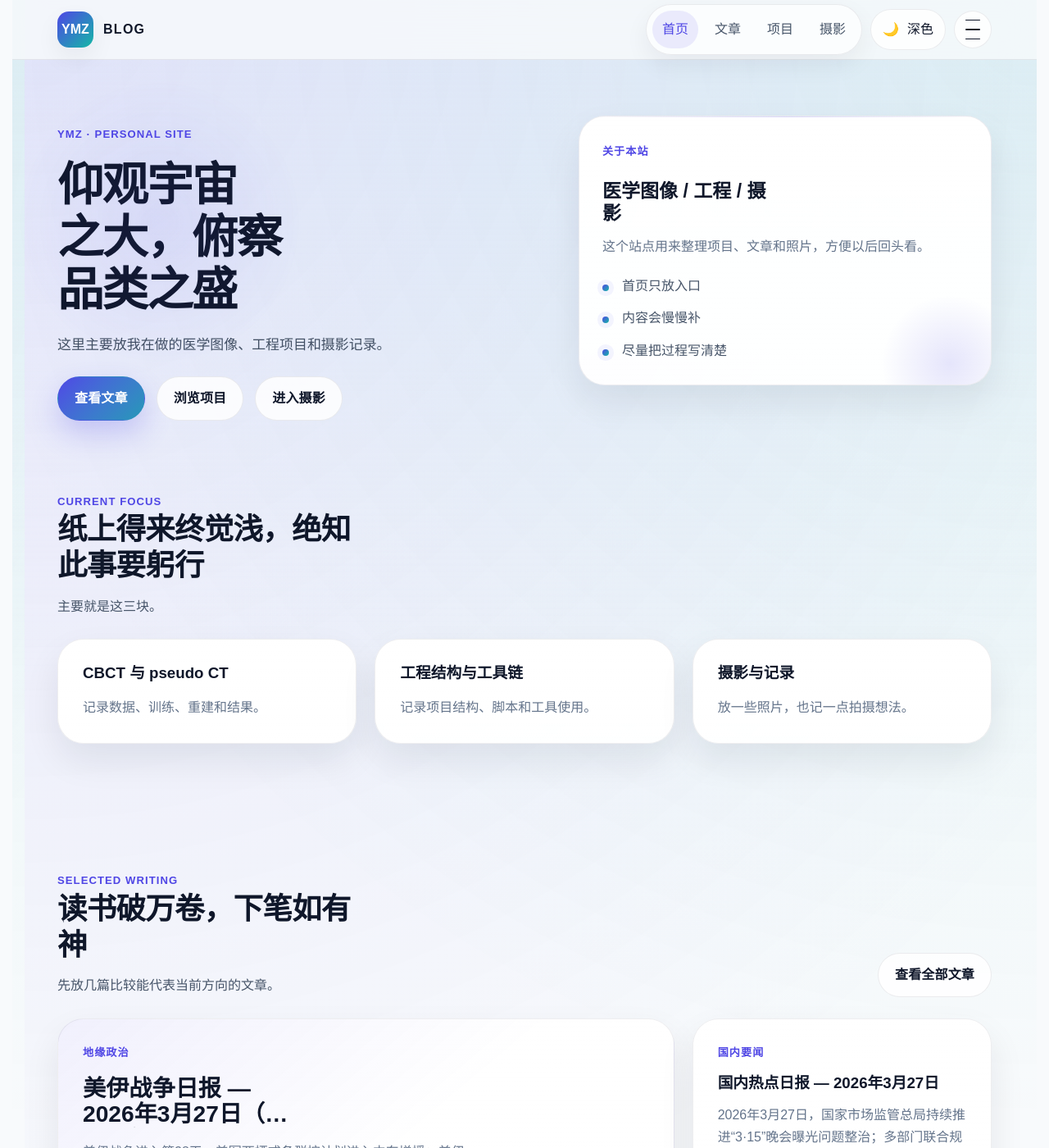
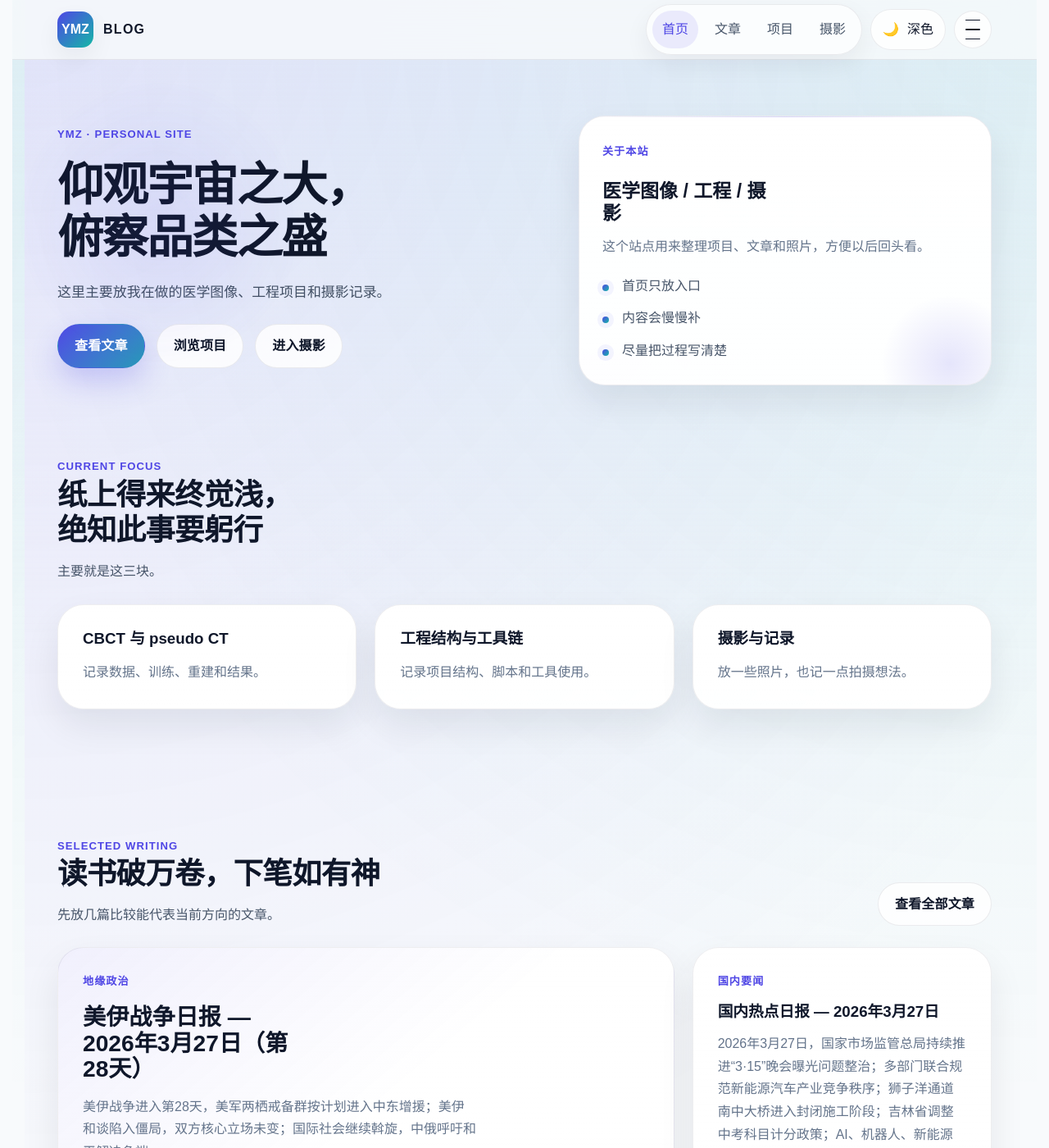
Before and after one commit to YMZ1998/YMZ1998.github.io, a Jekyll site: the page built from index.html, in a window 1280 px wide and 1400 px high. Shown: the whole window at 82% size. Built offline with Jekyll 4.4.1, drawn with Linux system fonts in a browser that asks for light colours.

Commit message:
Remove text truncation and allow full wrapping in cards and headings

```diff
--- a/_sass/_pages.scss
+++ b/_sass/_pages.scss
@@ -416,20 +416,15 @@ body[data-page="articles"] .articles-grid .post-card.is-featured {
 }
 
 body[data-page="articles"] .articles-grid .post-card h3 {
-  display: -webkit-box;
-  overflow: hidden;
-  -webkit-line-clamp: 2;
-  -webkit-box-orient: vertical;
-  text-wrap: balance;
+  text-wrap: pretty;
+  word-break: break-word;
 }
 
 body[data-page="articles"] .articles-grid .post-card p {
-  display: -webkit-box;
-  overflow: hidden;
-  -webkit-line-clamp: 3;
-  -webkit-box-orient: vertical;
   margin: 0;
   color: var(--text-muted);
+  text-wrap: pretty;
+  word-break: break-word;
 }
 
 body[data-page="articles"] .articles-grid .post-card.is-featured h3 {
@@ -438,7 +433,7 @@ body[data-page="articles"] .articles-grid .post-card.is-featured h3 {
 }
 
 body[data-page="articles"] .articles-grid .post-card.is-featured p {
-  -webkit-line-clamp: 4;
+  max-width: 56ch;
 }
 
 .articles-empty {
--- a/_sass/_sections.scss
+++ b/_sass/_sections.scss
@@ -79,12 +79,13 @@ body[data-page="home"] .hero .eyebrow {
 }
 
 body[data-page="home"] .hero h1 {
-  max-width: 11ch;
+  max-width: min(18ch, 100%);
   line-height: 1.14;
   font-size: clamp(2.95rem, 5vw, 4.65rem);
   letter-spacing: -0.03em;
   font-weight: 620;
   text-wrap: balance;
+  word-break: break-word;
 }
 
 body[data-page="home"] .hero-lead {
@@ -198,10 +199,12 @@ body[data-page="home"] .section-heading {
 }
 
 body[data-page="home"] .section-heading h2 {
-  max-width: 18ch;
+  max-width: min(22ch, 100%);
   line-height: 1.2;
   font-size: clamp(1.88rem, 2.85vw, 2.48rem);
   letter-spacing: -0.02em;
+  text-wrap: balance;
+  word-break: break-word;
 }
 
 body[data-page="home"] .focus-grid,
@@ -320,11 +323,8 @@ body[data-page="home"] .focus-card h3,
 body[data-page="home"] .hub-card h3,
 body[data-page="home"] .project-card h3,
 body[data-page="home"] .post-card h3 {
-  display: -webkit-box;
-  overflow: hidden;
-  -webkit-line-clamp: 2;
-  -webkit-box-orient: vertical;
-  text-wrap: balance;
+  text-wrap: pretty;
+  word-break: break-word;
 }
 
 body[data-page="home"] .focus-card p,
@@ -332,12 +332,10 @@ body[data-page="home"] .hub-card p,
 body[data-page="home"] .project-card p,
 body[data-page="home"] .post-card p,
 body[data-page="home"] .photo-body p {
-  display: -webkit-box;
-  overflow: hidden;
-  -webkit-line-clamp: 3;
-  -webkit-box-orient: vertical;
   margin: 0;
   color: var(--text-muted);
+  text-wrap: pretty;
+  word-break: break-word;
 }
 
 .post-card {
@@ -379,7 +377,6 @@ body[data-page="home"] .post-card.is-featured h3 {
 
 body[data-page="home"] .post-card.is-featured p {
   max-width: 54ch;
-  -webkit-line-clamp: 4;
   font-size: 1rem;
 }
 
@@ -675,10 +672,6 @@ body[data-page="post"] .article-timeline-link:focus-visible {
 
 .article-timeline-text {
   line-height: 1.5;
-  display: -webkit-box;
-  overflow: hidden;
-  -webkit-line-clamp: 3;
-  -webkit-box-orient: vertical;
   word-break: break-word;
   transition: color var(--transition);
 }
@@ -714,7 +707,7 @@ body[data-page="post"] .article-timeline-link:focus-visible {
   }
 
   body[data-page="home"] .hero h1 {
-    max-width: 11ch;
+    max-width: 100%;
     font-size: clamp(2.7rem, 4.4vw, 4.1rem);
   }
 
@@ -809,7 +802,7 @@ body[data-page="post"] .article-timeline-link:focus-visible {
   }
 
   body[data-page="home"] .hero h1 {
-    max-width: 11ch;
+    max-width: 100%;
   }
 
   body[data-page="home"] .section:not(.hero) {
@@ -851,7 +844,7 @@ body[data-page="post"] .article-timeline-link:focus-visible {
   }
 
   body[data-page="home"] .hero h1 {
-    max-width: 13ch;
+    max-width: 100%;
     line-height: 1.16;
   }
 
@@ -888,7 +881,7 @@ body[data-page="post"] .article-timeline-link:focus-visible {
   }
 
   body[data-page="home"] .hero h1 {
-    font-size: clamp(2.18rem, 10.6vw, 3.02rem);
+    font-size: clamp(1.76rem, 8.6vw, 2.52rem);
     line-height: 1.14;
   }
 
```
